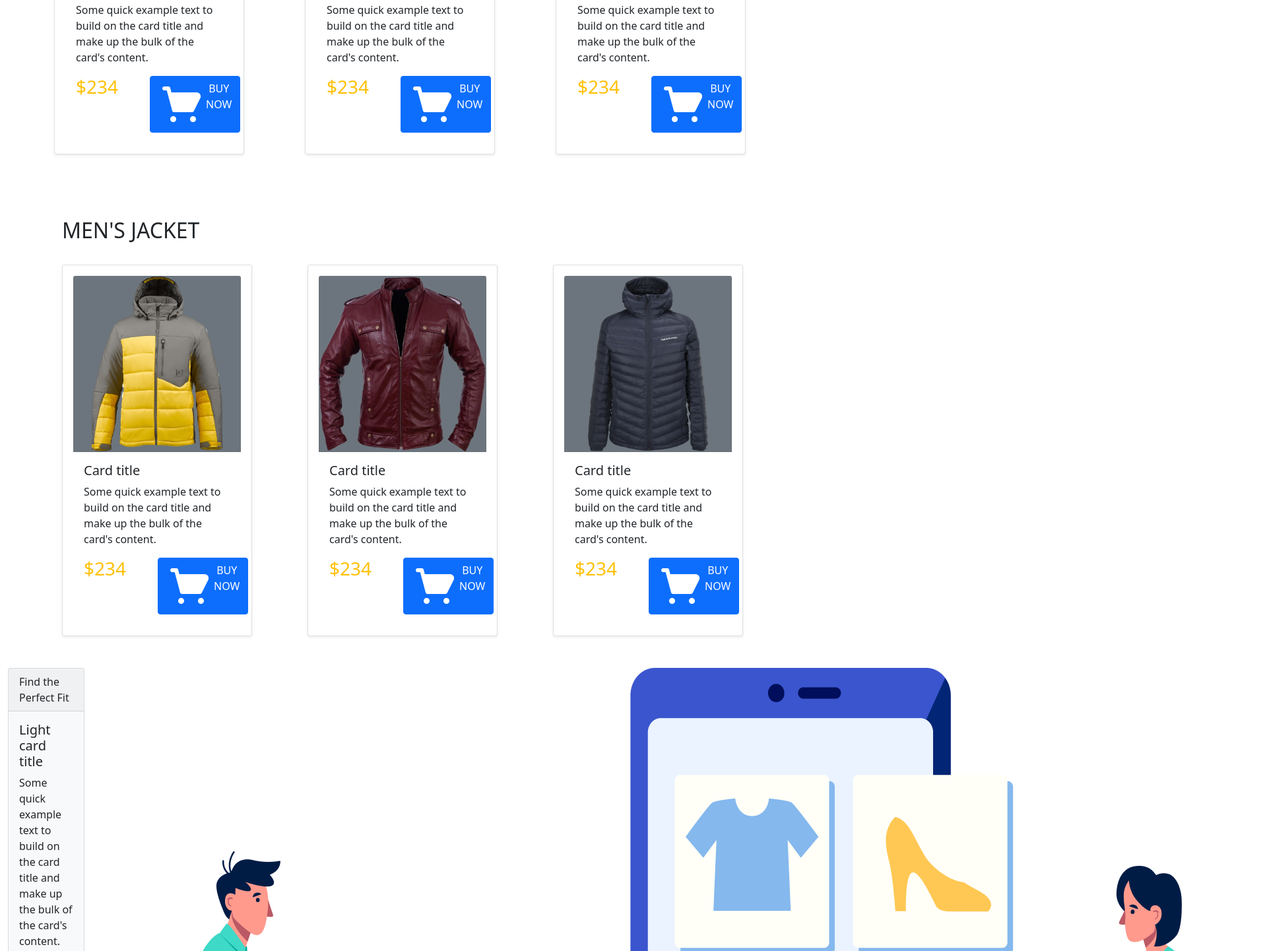
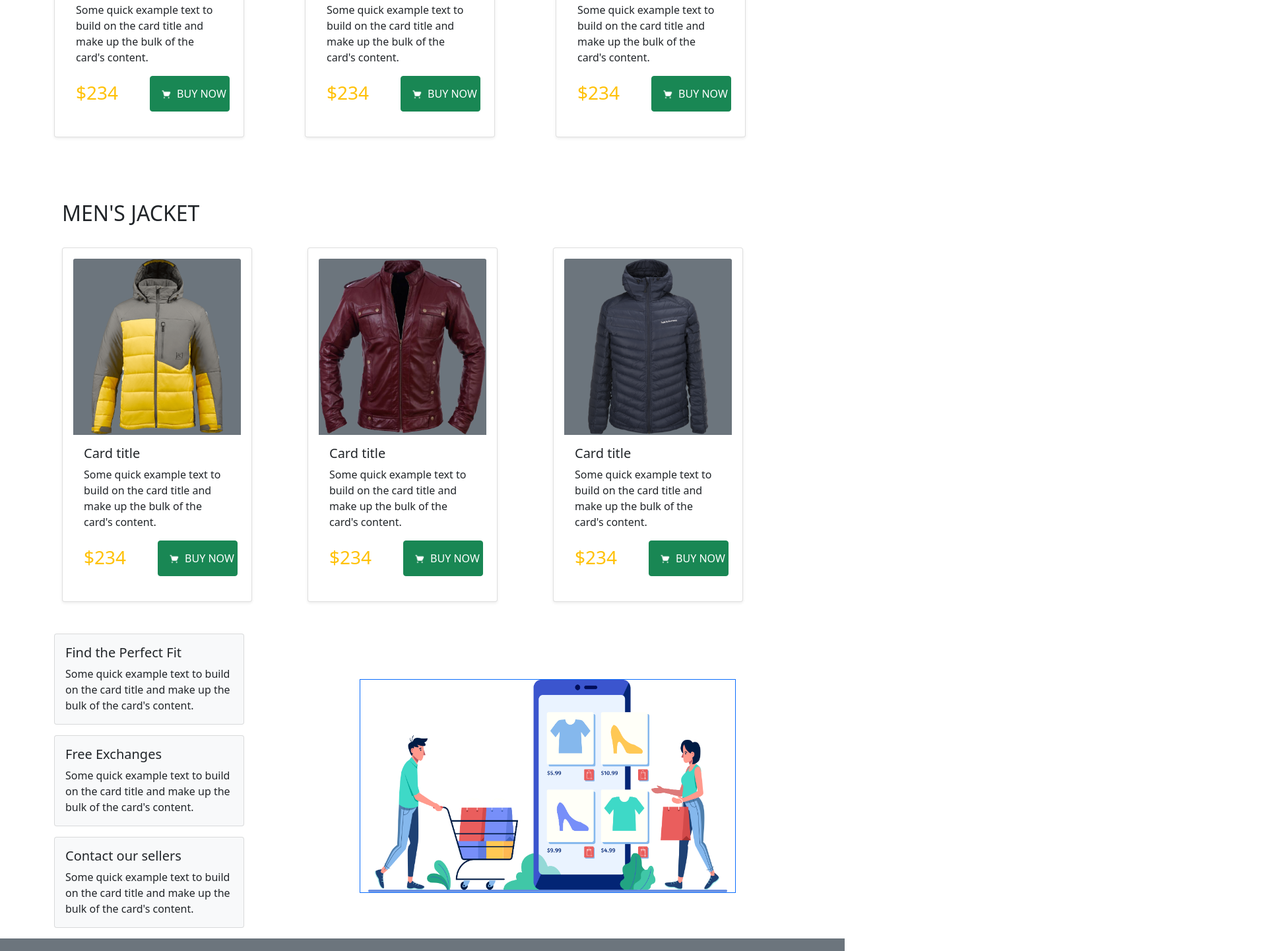
Before and after one commit to MDMofezurRahmanShanto/Optional-Assignment-ph, a plain HTML site: page index.html in a window 1280 px wide. Shown: the part 1154-2595 px from the top of the page at 66% size, 1920 px wide, since content can reach past the window. Drawn offline with Linux system fonts and the light colour scheme.

Commit message:
fixed cards

```diff
--- a/index.html
+++ b/index.html
@@ -93,19 +93,19 @@
                             <div class="card-body">
                                 <h5 class="card-title">Card title</h5>
                                 <p class="card-text">Some quick example text to build on the card title and make up the bulk of the card's content.</p>
-                            <div class="d-flex flex-colum">
+                                <div class="d-flex flex-colum align-items-center">
                                     <p class="h3 text-warning me-5">
                                         $234
                                     </p>
-                                <div class="d-flex flex-colum">
-                                    <a href="#" class="btn btn-primary d-flex flex-colum">
+                                    <div style="width: 170px; height: 60px;">
+                                        <a href="#" class="btn btn-success d-flex flex-colum align-items-center">
                                             <div>
-                                            <img class="mw-50" src="resources/icons/shopping-cart 1.png" alt="">
+                                                <img class="p-1" style="width: 24px; height: 24px;" src="resources/icons/shopping-cart 1.png" alt="">
                                             </div>
                                            <div>
-                                            <span>
+                                                <p class="text-nowrap p-1 pt-2" style="width: 71px; height: 24px; font-size: 16px;">
                                                     BUY NOW
-                                            </span>
+                                                </p>
                                             </div>
                                         </a>
                                     </div>
@@ -121,19 +121,19 @@
                             <div class="card-body">
                                 <h5 class="card-title">Card title</h5>
                                 <p class="card-text">Some quick example text to build on the card title and make up the bulk of the card's content.</p>
-                            <div class="d-flex flex-colum">
+                                <div class="d-flex flex-colum align-items-center">
                                     <p class="h3 text-warning me-5">
                                         $234
                                     </p>
-                                <div class="d-flex flex-colum">
-                                    <a href="#" class="btn btn-primary d-flex flex-colum">
+                                    <div style="width: 170px; height: 60px;">
+                                        <a href="#" class="btn btn-success d-flex flex-colum align-items-center">
                                             <div>
-                                            <img class="mw-50" src="resources/icons/shopping-cart 1.png" alt="">
+                                                <img class="p-1" style="width: 24px; height: 24px;" src="resources/icons/shopping-cart 1.png" alt="">
                                             </div>
                                            <div>
-                                            <span>
+                                                <p class="text-nowrap p-1 pt-2" style="width: 71px; height: 24px; font-size: 16px;">
                                                     BUY NOW
-                                            </span>
+                                                </p>
                                             </div>
                                         </a>
                                     </div>
@@ -149,19 +149,19 @@
                             <div class="card-body">
                                 <h5 class="card-title">Card title</h5>
                                 <p class="card-text">Some quick example text to build on the card title and make up the bulk of the card's content.</p>
-                            <div class="d-flex flex-colum">
+                                <div class="d-flex flex-colum align-items-center">
                                     <p class="h3 text-warning me-5">
                                         $234
                                     </p>
-                                <div class="d-flex flex-colum">
-                                    <a href="#" class="btn btn-primary d-flex flex-colum">
+                                    <div style="width: 170px; height: 60px;">
+                                        <a href="#" class="btn btn-success d-flex flex-colum align-items-center">
                                             <div>
-                                            <img class="mw-50" src="resources/icons/shopping-cart 1.png" alt="">
+                                                <img class="p-1" style="width: 24px; height: 24px;" src="resources/icons/shopping-cart 1.png" alt="">
                                             </div>
                                            <div>
-                                            <span>
+                                                <p class="text-nowrap p-1 pt-2" style="width: 71px; height: 24px; font-size: 16px;">
                                                     BUY NOW
-                                            </span>
+                                                </p>
                                             </div>
                                         </a>
                                     </div>
@@ -203,19 +203,19 @@
                             <div class="card-body">
                                 <h5 class="card-title">Card title</h5>
                                 <p class="card-text">Some quick example text to build on the card title and make up the bulk of the card's content.</p>
-                                <div class="d-flex flex-colum">
+                                <div class="d-flex flex-colum align-items-center">
                                     <p class="h3 text-warning me-5">
                                         $234
                                     </p>
-                                    <div class="d-flex flex-colum">
-                                        <a href="#" class="btn btn-primary d-flex flex-colum">
+                                    <div style="width: 170px; height: 60px;">
+                                        <a href="#" class="btn btn-success d-flex flex-colum align-items-center">
                                             <div>
-                                                <img class="mw-50" src="resources/icons/shopping-cart 1.png" alt="">
+                                                <img class="p-1" style="width: 24px; height: 24px;" src="resources/icons/shopping-cart 1.png" alt="">
                                             </div>
                                            <div>
-                                                <span>
+                                                <p class="text-nowrap p-1 pt-2" style="width: 71px; height: 24px; font-size: 16px;">
                                                     BUY NOW
-                                                </span>
+                                                </p>
                                             </div>
                                         </a>
                                     </div>
@@ -231,19 +231,19 @@
                             <div class="card-body">
                                 <h5 class="card-title">Card title</h5>
                                 <p class="card-text">Some quick example text to build on the card title and make up the bulk of the card's content.</p>
-                                <div class="d-flex flex-colum">
+                                <div class="d-flex flex-colum align-items-center">
                                     <p class="h3 text-warning me-5">
                                         $234
                                     </p>
-                                    <div class="d-flex flex-colum">
-                                        <a href="#" class="btn btn-primary d-flex flex-colum">
+                                    <div style="width: 170px; height: 60px;">
+                                        <a href="#" class="btn btn-success d-flex flex-colum align-items-center">
                                             <div>
-                                                <img class="mw-50" src="resources/icons/shopping-cart 1.png" alt="">
+                                                <img class="p-1" style="width: 24px; height: 24px;" src="resources/icons/shopping-cart 1.png" alt="">
                                             </div>
                                            <div>
-                                                <span>
+                                                <p class="text-nowrap p-1 pt-2" style="width: 71px; height: 24px; font-size: 16px;">
                                                     BUY NOW
-                                                </span>
+                                                </p>
                                             </div>
                                         </a>
                                     </div>
@@ -259,19 +259,19 @@
                             <div class="card-body">
                                 <h5 class="card-title">Card title</h5>
                                 <p class="card-text">Some quick example text to build on the card title and make up the bulk of the card's content.</p>
-                                <div class="d-flex flex-colum">
+                                <div class="d-flex flex-colum align-items-center">
                                     <p class="h3 text-warning me-5">
                                         $234
                                     </p>
-                                    <div class="d-flex flex-colum">
-                                        <a href="#" class="btn btn-primary d-flex flex-colum">
+                                    <div style="width: 170px; height: 60px;">
+                                        <a href="#" class="btn btn-success d-flex flex-colum align-items-center">
                                             <div>
-                                                <img class="mw-50" src="resources/icons/shopping-cart 1.png" alt="">
+                                                <img class="p-1" style="width: 24px; height: 24px;" src="resources/icons/shopping-cart 1.png" alt="">
                                             </div>
                                            <div>
-                                                <span>
+                                                <p class="text-nowrap p-1 pt-2" style="width: 71px; height: 24px; font-size: 16px;">
                                                     BUY NOW
-                                                </span>
+                                                </p>
                                             </div>
                                         </a>
                                     </div>
@@ -289,42 +289,36 @@
 
 
 
-
-
           <!-- Botton section -->
 
 
 
 
+          <div class="container">
+            <div class="row align-items-center">
+              <div class="col col-5">
 
-
-
-          <div class="container-fluid d-flex flex-colum ">
-                <div>
-                    <div class="card text-dark bg-light               mb-3"style="max-width: 18rem;">
-                            <div class="card-header">Find the Perfect Fit</div>
-                            <div class="card-body">
-                            <h5 class="card-title">Light card title</h5>
-                            <p class="card-text">Some quick example text to build on the card title and make up the bulk of the card's content.</p>
-                            </div>
-                            <div class="card text-dark bg-light mb-3" style="max-width: 18rem;">
-                                <div class="card-header">Free Exchanges</div>
-                                <div class="card-body">
-                                <h5 class="card-title">Light card title</h5>
+                <div class="card text-dark bg-light mb-3"style="max-width: 18rem;">
+                    <div class="card-body pb-3">
+                    <h5 class="card-title">Find the Perfect Fit</h5>
                     <p class="card-text">Some quick example text to build on the card title and make up the bulk of the card's content.</p>
                     </div>
                 </div>
                 <div class="card text-dark bg-light mb-3" style="max-width: 18rem;">
-                                <div class="card-header">Contact Our Seller</div>
                     <div class="card-body">
-                                <h5 class="card-title">Light card title</h5>
+                    <h5 class="card-title">Free Exchanges</h5>
+                    <p class="card-text">Some quick example text to build on the card title and make up the bulk of the card's content.</p>
+                    </div>
+                </div>
+                <div class="card text-dark bg-light mb-3" style="max-width: 18rem;">
+                    <div class="card-body">
+                    <h5 class="card-title">Contact our sellers</h5>
                     <p class="card-text">Some quick example text to build on the card title and make up the bulk of the card's content.</p>
                     </div>
                 </div>
               </div>
-                </div>
-                <div mw-50 mh-100>
-                    <img src="resources/images/shopping.png" alt="Shopping-animation">
+              <div class="col col-6 border border-primary">
+                    <img class="img-fluid" src="resources/images/shopping.png" alt="Shopping-animation">
               </div>
             </div>
 
@@ -332,8 +326,11 @@
 
     </main>
     <footer>
+        <div class="d-fluid bg-secondary p-5 text-center ">
 
+            Copyright. all rights reserved by Penguin fashions Ltd.
 
+        </div>
     </footer>
     <script src="js/bootstrap.bundle.js"></script>
 </body>
```
Lines whose indentation alone changed are shown as unchanged.
